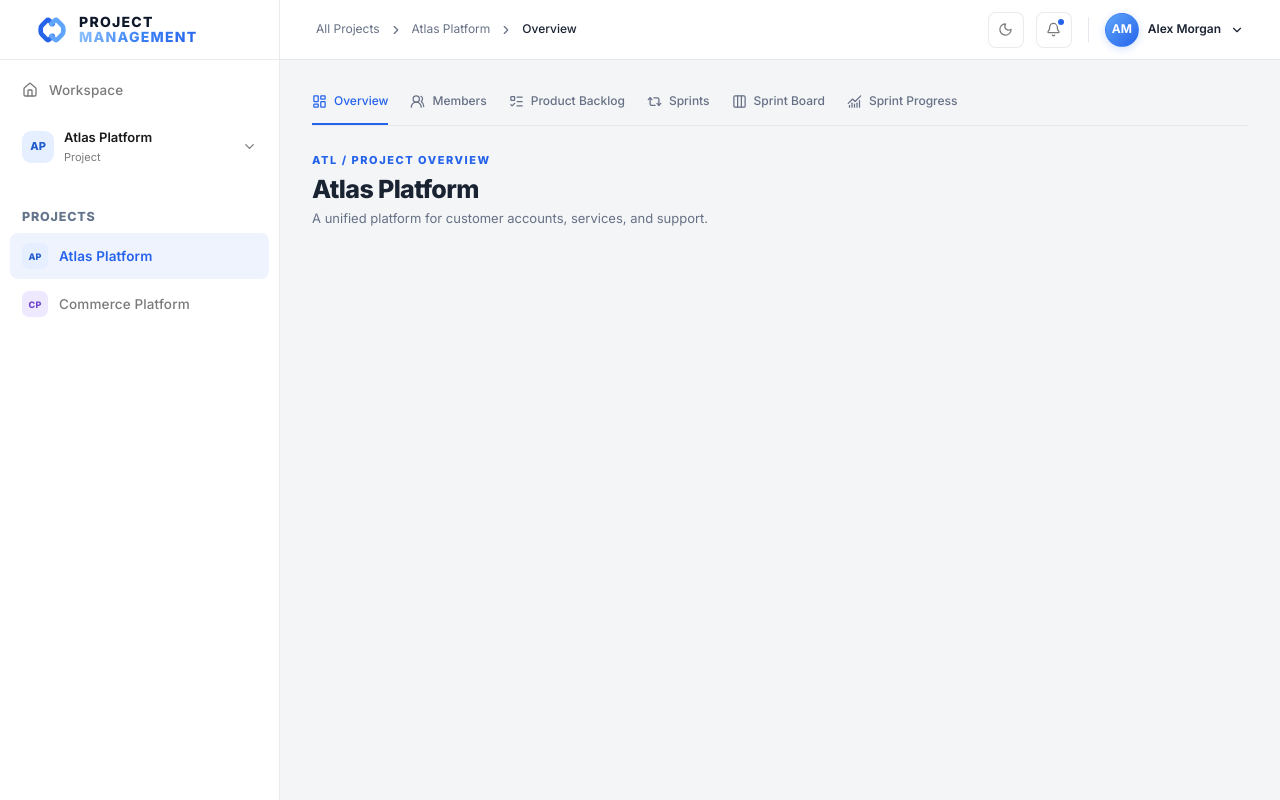
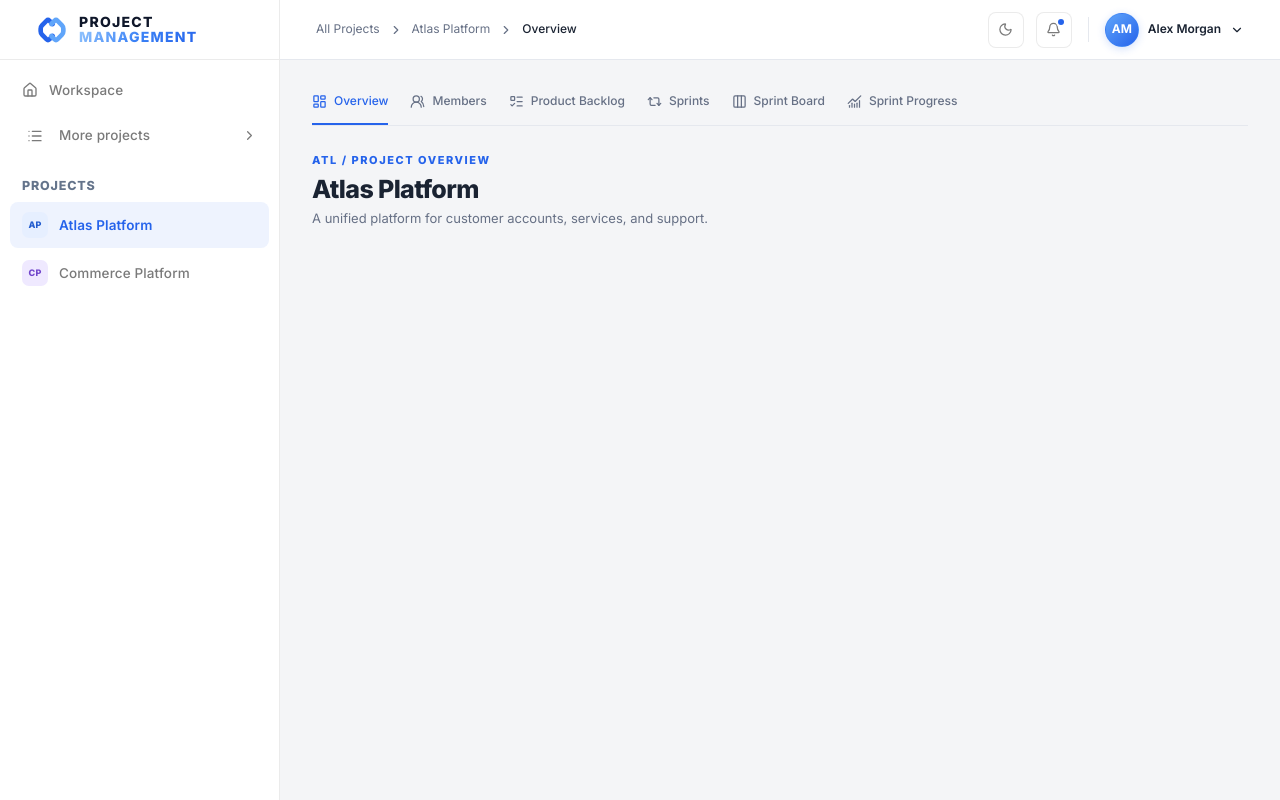
Before and after one commit to lukenab/project-management-system, a Next.js app in the folder frontend/: page /projects/customer-portal in a window 1280 px wide. Built offline with nearby package versions, Linux system fonts and the light colour scheme.

Commit message:
feat: move project switcher into More projects flyout

```diff
--- a/frontend/components/layout/ProjectSwitcher.tsx
+++ b/frontend/components/layout/ProjectSwitcher.tsx
@@ -1,15 +1,13 @@
 "use client";
-import {
-  ArrowRight,
-  Check,
-  ChevronDown,
-  FolderKanban,
-  Search,
-} from "lucide-react";
+import { ArrowRight, Check, ChevronRight, List, Search } from "lucide-react";
 import Link from "next/link";
-import { useEffect, useRef, useState } from "react";
+import { useEffect, useId, useRef, useState } from "react";
 
 import { previewProjects, type PreviewProject } from "@/lib/preview-data";
+
+const GAP = 8;
+const VIEWPORT_MARGIN = 12;
+const DRAWER_QUERY = "(max-width: 900px)";
 
 export function ProjectSwitcher({
   project,
@@ -18,69 +16,107 @@ export function ProjectSwitcher({
   project?: PreviewProject;
   onNavigate?: () => void;
 }) {
-  const ref = useRef<HTMLDetailsElement>(null);
+  const popoverId = `${useId()}-projects`;
+  const triggerRef = useRef<HTMLButtonElement>(null);
+  const popoverRef = useRef<HTMLDivElement>(null);
+  const searchRef = useRef<HTMLInputElement>(null);
+  const [open, setOpen] = useState(false);
   const [query, setQuery] = useState("");
+
+  // Desktop: flyout to the right of the sidebar, aligned with the trigger.
+  // Mobile drawer: drop down below the trigger, inside the drawer width.
+  function position() {
+    const trigger = triggerRef.current;
+    const popover = popoverRef.current;
+    if (!trigger || !popover) return;
+    const rect = trigger.getBoundingClientRect();
+    const inDrawer = window.matchMedia(DRAWER_QUERY).matches;
+    const sidebar = trigger.closest(".cp-sidebar-container");
+    const left = inDrawer
+      ? rect.left
+      : (sidebar?.getBoundingClientRect().right ?? rect.right) + GAP;
+    const height = popover.offsetHeight;
+    const preferredTop = inDrawer ? rect.bottom + 4 : rect.top;
+    const top = Math.max(
+      VIEWPORT_MARGIN,
+      Math.min(preferredTop, window.innerHeight - height - VIEWPORT_MARGIN),
+    );
+    popover.style.left = `${left}px`;
+    popover.style.top = `${top}px`;
+    popover.style.width = inDrawer ? `${rect.width}px` : "";
+  }
+
   useEffect(() => {
-    function dismiss(event: PointerEvent) {
-      if (ref.current && !ref.current.contains(event.target as Node))
-        ref.current.open = false;
-    }
-    function escape(event: KeyboardEvent) {
-      if (event.key === "Escape" && ref.current?.open) {
-        event.stopPropagation();
-        ref.current.open = false;
-        ref.current.querySelector("summary")?.focus();
-      }
-    }
-    document.addEventListener("pointerdown", dismiss);
-    const element = ref.current;
-    element?.addEventListener("keydown", escape);
+    if (!open) return;
+    const reposition = () => position();
+    window.addEventListener("resize", reposition);
+    window.addEventListener("scroll", reposition, true);
     return () => {
-      document.removeEventListener("pointerdown", dismiss);
-      element?.removeEventListener("keydown", escape);
+      window.removeEventListener("resize", reposition);
+      window.removeEventListener("scroll", reposition, true);
     };
-  }, []);
+  }, [open]);
+
   function navigate() {
-    if (ref.current) ref.current.open = false;
-    setQuery("");
+    popoverRef.current?.hidePopover();
     onNavigate?.();
   }
+
   const matching = previewProjects.filter((item) =>
     `${item.name} ${item.key}`
       .toLocaleLowerCase()
       .includes(query.trim().toLocaleLowerCase()),
   );
+
   return (
-    <details
-      ref={ref}
-      className="project-switcher"
-      onToggle={(event) => {
-        if (!event.currentTarget.open) setQuery("");
-      }}
-    >
-      <summary
-        aria-label={
-          project
-            ? `Switch project, current project: ${project.name}`
-            : "Choose a project"
-        }
+    <>
+      <button
+        ref={triggerRef}
+        type="button"
+        className="cp-sidebar-item global-project-link more-projects-trigger"
+        popoverTarget={popoverId}
+        aria-haspopup="dialog"
+        aria-expanded={open}
+        aria-controls={popoverId}
       >
-        <span
-          className={`project-avatar ${project?.tone ?? "blue"}`}
-          aria-hidden="true"
-        >
-          {project?.initials ?? <FolderKanban size={16} />}
+        <span className="more-projects-icon" aria-hidden="true">
+          <List size={16} />
         </span>
-        <span className="switcher-current">
-          <strong>{project?.name ?? "Projects"}</strong>
-          <span>{project ? "Project" : "Choose a project"}</span>
-        </span>
-        <ChevronDown size={15} aria-hidden="true" />
-      </summary>
-      <div className="switcher-popover">
+        <span className="cp-sidebar-item-label">More projects</span>
+        <ChevronRight size={15} aria-hidden="true" />
+      </button>
+      <div
+        ref={popoverRef}
+        id={popoverId}
+        popover="auto"
+        role="dialog"
+        aria-label="Projects"
+        className="switcher-popover"
+        onKeyDown={(event) => {
+          // A non-empty search field would otherwise swallow the first Escape.
+          if (event.key !== "Escape") return;
+          event.preventDefault();
+          popoverRef.current?.hidePopover();
+          triggerRef.current?.focus();
+        }}
+        onBeforeToggle={(event) => {
+          if (event.newState === "open") position();
+        }}
+        onToggle={(event) => {
+          const isOpen = event.newState === "open";
+          setOpen(isOpen);
+          if (isOpen) {
+            position();
+            searchRef.current?.focus();
+          } else {
+            setQuery("");
+          }
+        }}
+      >
         <label className="project-search">
           <Search size={15} aria-hidden="true" />
           <input
+            ref={searchRef}
             type="search"
             aria-label="Find a project"
             placeholder="Search projects…"
@@ -121,6 +157,6 @@ export function ProjectSwitcher({
           </Link>
         </div>
       </div>
-    </details>
+    </>
   );
 }
--- a/frontend/components/layout/sidebar.css
+++ b/frontend/components/layout/sidebar.css
@@ -55,96 +55,79 @@
   font-size: 12px;
   color: var(--sidebar-text);
 }
-.project-switcher {
-  position: relative;
-  margin: 6px 0 16px;
+.more-projects-trigger {
+  cursor: pointer;
+  font-family: inherit;
 }
-.project-switcher::details-content {
-  opacity: 0;
-  transition:
-    opacity 120ms ease-in,
-    content-visibility 120ms allow-discrete;
-}
-.project-switcher[open]::details-content {
-  opacity: 1;
-  transition-duration: 160ms;
-}
-.project-switcher:not([open]) .switcher-popover {
-  transform: translateY(-4px);
-  pointer-events: none;
-}
-@starting-style {
-  .project-switcher[open]::details-content {
-    opacity: 0;
-  }
-  .project-switcher[open] .switcher-popover {
-    transform: translateY(-4px);
-  }
-}
-.project-switcher summary {
-  display: flex;
-  align-items: center;
-  gap: 10px;
-  list-style: none;
-  padding: 10px 12px;
-  border-radius: 8px;
-  cursor: pointer;
-  color: var(--sidebar-main);
-  transition: background-color 140ms ease;
-}
-.project-switcher summary::-webkit-details-marker {
-  display: none;
-}
-.project-switcher summary:hover,
-.project-switcher[open] summary {
-  background: var(--sidebar-hover);
-}
-.project-switcher summary > svg {
+.more-projects-trigger > svg {
   flex-shrink: 0;
   color: var(--sidebar-text);
   transition: transform 140ms ease;
 }
-.project-switcher[open] summary > svg {
-  transform: rotate(180deg);
+.more-projects-trigger[aria-expanded="true"] {
+  background: var(--sidebar-hover);
+  color: var(--sidebar-main);
 }
-.project-switcher .project-avatar {
-  width: 32px;
-  height: 32px;
-  font-size: 11px;
+.more-projects-trigger[aria-expanded="true"] > svg {
+  color: var(--sidebar-main);
 }
-.switcher-current {
-  flex: 1;
-  min-width: 0;
-  display: grid;
-  gap: 2px;
+.more-projects-icon {
+  display: inline-grid;
+  place-items: center;
+  width: 26px;
+  height: 26px;
+  border-radius: 7px;
+  flex-shrink: 0;
+  color: var(--sidebar-text);
 }
-.switcher-current strong {
-  overflow: hidden;
-  text-overflow: ellipsis;
-  white-space: nowrap;
-  font-size: 13px;
-  font-weight: 600;
-}
-.switcher-current > span {
-  color: var(--sidebar-text);
-  font-size: 11px;
-}
+/* Popover API: the panel renders in the top layer, so the scrolling sidebar
+   cannot clip it. ProjectSwitcher sets top/left (and width in the drawer). */
 .switcher-popover {
-  position: absolute;
-  top: calc(100% + 4px);
-  left: 0;
-  right: 0;
-  z-index: 30;
+  position: fixed;
+  inset: auto;
+  margin: 0;
+  width: 260px;
+  max-height: calc(100dvh - 24px);
+  overflow-y: auto;
   padding: 8px;
   border: 1px solid var(--sidebar-border);
   border-radius: 10px;
   background: var(--sidebar-background);
+  color: var(--sidebar-main);
   box-shadow: 0 8px 24px #0000001f;
-  transform: translateY(0);
-  transition: transform 120ms ease-in;
+  opacity: 0;
+  transform: translateX(-4px);
+  transition:
+    opacity 120ms ease-in,
+    transform 120ms ease-in,
+    overlay 120ms allow-discrete,
+    display 120ms allow-discrete;
 }
-.project-switcher[open] .switcher-popover {
-  transition: transform 160ms ease-out;
+.switcher-popover:popover-open {
+  opacity: 1;
+  transform: translateX(0);
+  transition-duration: 160ms;
+  transition-timing-function: ease-out;
+}
+@starting-style {
+  .switcher-popover:popover-open {
+    opacity: 0;
+    transform: translateX(-4px);
+  }
+}
+@media (max-width: 900px) {
+  .switcher-popover,
+  .switcher-popover:popover-open {
+    transform: translateY(0);
+  }
+  .switcher-popover:not(:popover-open) {
+    transform: translateY(-4px);
+  }
+  @starting-style {
+    .switcher-popover:popover-open {
+      transform: translateY(-4px);
+    }
+  }
 }
 .switcher-popover .project-search {
   padding: 8px;
@@ -293,18 +276,14 @@
   left: 16px;
 }
 .cp-sidebar-item:focus-visible,
-.project-switcher summary:focus-visible,
 .switcher-popover a:focus-visible {
   outline: 2px solid #3b82f68c;
   outline-offset: -2px;
 }
 @media (prefers-reduced-motion: reduce) {
-  .project-switcher::details-content,
-  .project-switcher[open]::details-content,
-  .project-switcher summary,
-  .project-switcher summary > svg,
-  .project-switcher .switcher-popover,
-  .project-switcher[open] .switcher-popover,
+  .more-projects-trigger > svg,
+  .switcher-popover,
+  .switcher-popover:popover-open,
   .switcher-list a,
   .switcher-all,
   .cp-sidebar-container,
```
